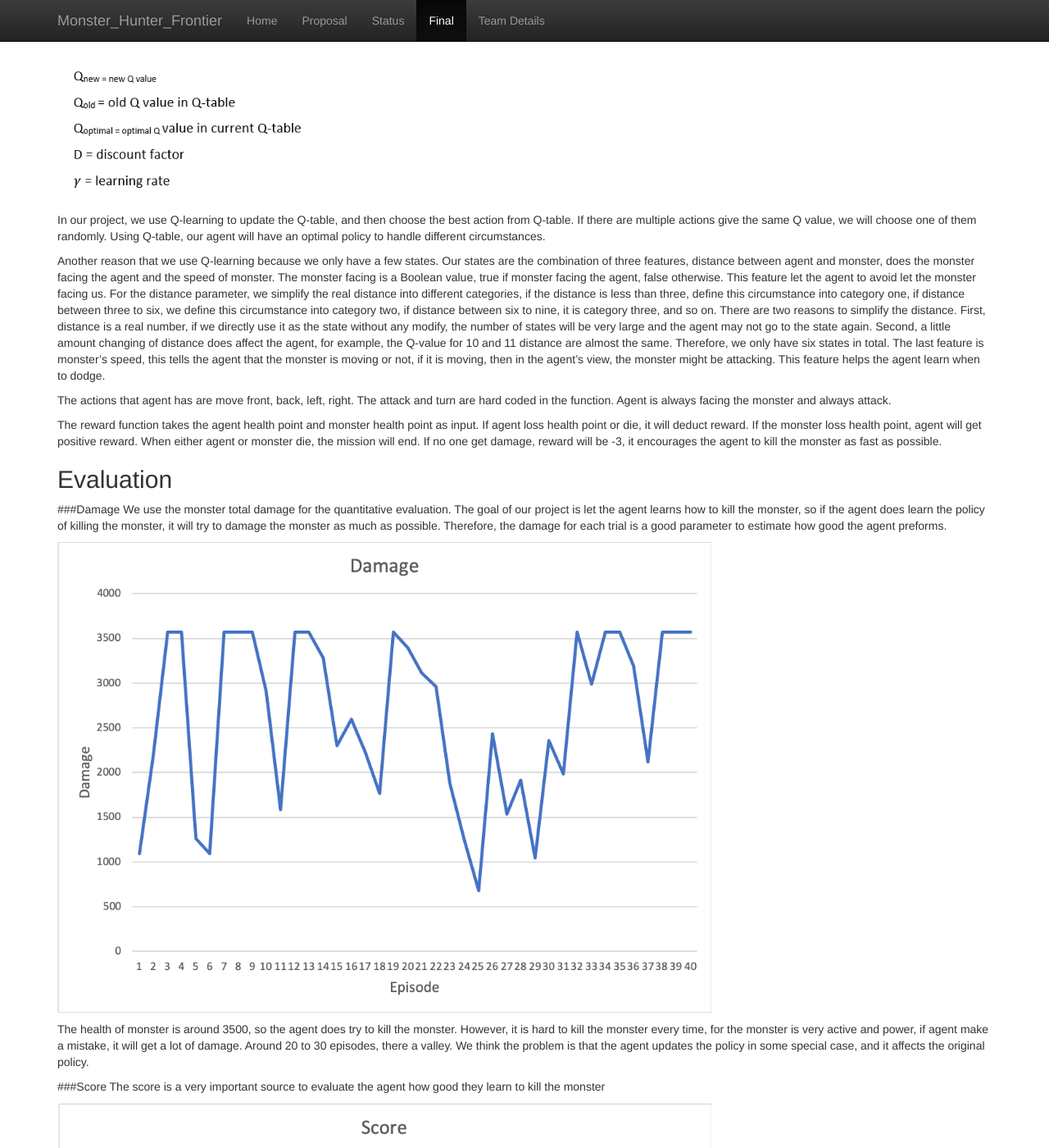
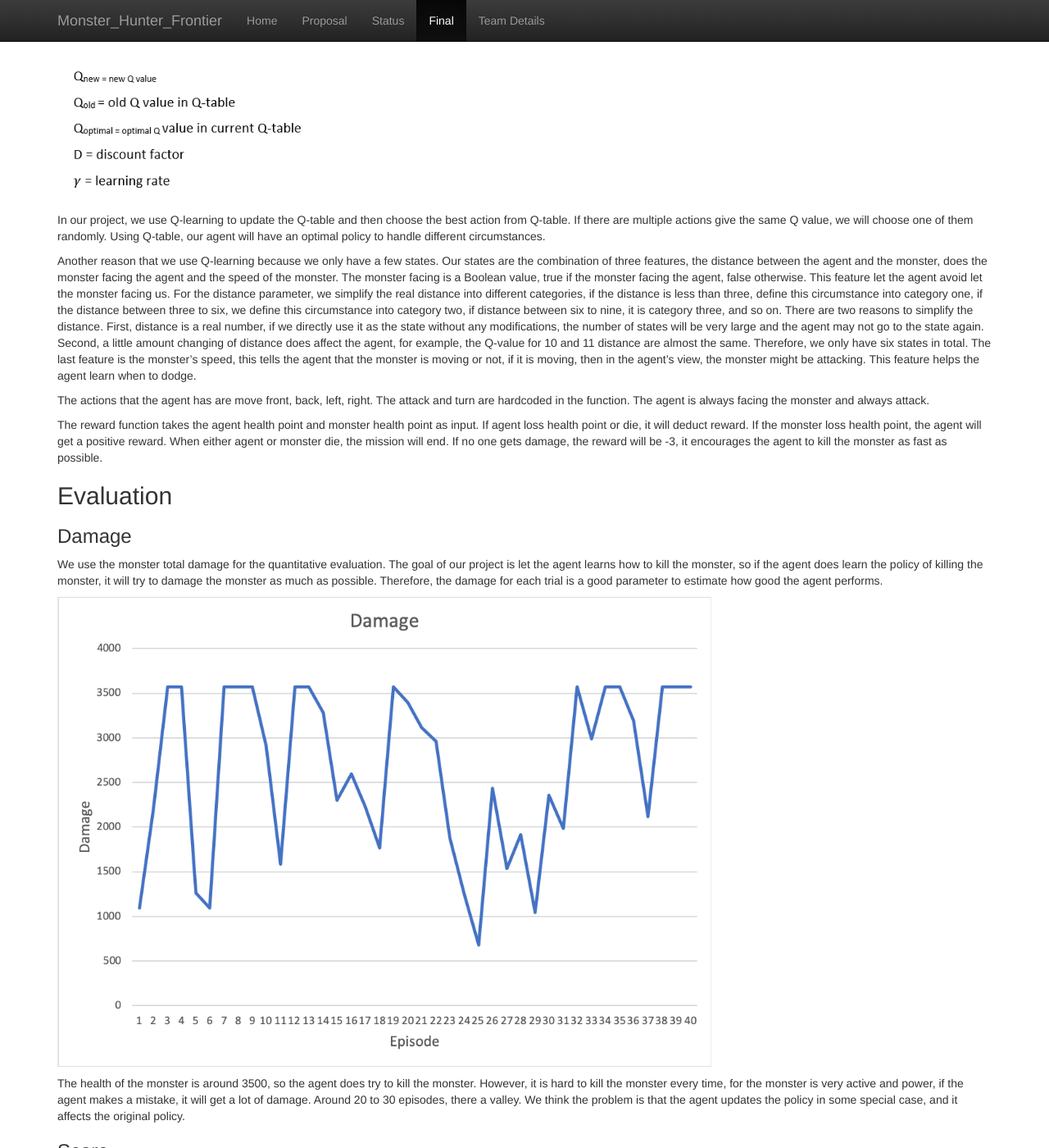
Before and after one commit to zihuazhang337/Group-25, a Jekyll site: the page built from docs/final.md, in a window 1280 px wide and 1400 px high, scrolled down 1327 px. Shown: the whole window at 82% size. Built offline with Jekyll 4.4.1, drawn with Linux system fonts in a browser that asks for light colours; some of the changed text lies outside the part shown.

Commit message:
Update final.md

```diff
--- a/docs/final.md
+++ b/docs/final.md
@@ -23,37 +23,37 @@
 
 ![](/final_png/Q1.png){:height="40%" width="40%"}
 
-In our project, we use Q-learning to update the Q-table, and then choose the best action from Q-table. If there are multiple actions give the same Q value, we will choose one of them randomly. Using Q-table, our agent will have an optimal policy to handle different circumstances.
+In our project, we use Q-learning to update the Q-table and then choose the best action from Q-table. If there are multiple actions give the same Q value, we will choose one of them randomly. Using Q-table, our agent will have an optimal policy to handle different circumstances.
 
-Another reason that we use Q-learning because we only have a few states. Our states are the combination of three features, distance between agent and monster, does the monster facing the agent and the speed of monster. The monster facing is a Boolean value, true if monster facing the agent, false otherwise. This feature let the agent to avoid let the monster facing us. For the distance parameter, we simplify the real distance into different categories, if the distance is less than three, define this circumstance into category one, if distance between three to six, we define this circumstance into category two, if distance between six to nine, it is category three, and so on. There are two reasons to simplify the distance. First, distance is a real number, if we directly use it as the state without any modify, the number of states will be very large and the agent may not go to the state again. Second, a little amount changing of distance does affect the agent, for example, the Q-value for 10 and 11 distance are almost the same. Therefore, we only have six states in total. The last feature is monster’s speed, this tells the agent that the monster is moving or not, if it is moving, then in the agent’s view, the monster might be attacking. This feature helps the agent learn when to dodge.
+Another reason that we use Q-learning because we only have a few states. Our states are the combination of three features, the distance between the agent and the monster,  does the monster facing the agent and the speed of the monster. The monster facing is a Boolean value, true if the monster facing the agent, false otherwise. This feature let the agent avoid let the monster facing us. For the distance parameter, we simplify the real distance into different categories, if the distance is less than three, define this circumstance into category one, if the distance between three to six, we define this circumstance into category two, if distance between six to nine, it is category three, and so on. There are two reasons to simplify the distance. First, distance is a real number, if we directly use it as the state without any modifications, the number of states will be very large and the agent may not go to the state again. Second, a little amount changing of distance does affect the agent, for example, the Q-value for 10 and 11 distance are almost the same. Therefore, we only have six states in total. The last feature is the monster’s speed, this tells the agent that the monster is moving or not, if it is moving, then in the agent’s view, the monster might be attacking. This feature helps the agent learn when to dodge.
 
-The actions that agent has are move front, back, left, right. The attack and turn are hard coded in the function. Agent is always facing the monster and always attack.
+The actions that the agent has are move front, back, left, right. The attack and turn are hardcoded in the function. The agent is always facing the monster and always attack.
 
-The reward function takes the agent health point and monster health point as input. If agent loss health point or die, it will deduct reward. If the monster loss health point, agent will get positive reward. When either agent or monster die, the mission will end. If no one get damage, reward will be -3, it encourages the agent to kill the monster as fast as possible.
+The reward function takes the agent health point and monster health point as input. If agent loss health point or die, it will deduct reward. If the monster loss health point, the agent will get a positive reward. When either agent or monster die, the mission will end. If no one gets damage, the reward will be -3, it encourages the agent to kill the monster as fast as possible.
 
 
 ## Evaluation
-###Damage
-We use the monster total damage for the quantitative evaluation. The goal of our project is let the agent learns how to kill the monster, so if the agent does learn the policy of killing the monster, it will try to damage the monster as much as possible. Therefore, the damage for each trial is a good parameter to estimate how good the agent preforms.
+### Damage
+We use the monster total damage for the quantitative evaluation. The goal of our project is let the agent learns how to kill the monster, so if the agent does learn the policy of killing the monster, it will try to damage the monster as much as possible. Therefore, the damage for each trial is a good parameter to estimate how good the agent performs.
 
 ![](/final_png/D1.png){:height="70%" width="70%"}
 
-The health of monster is around 3500, so the agent does try to kill the monster. However, it is hard to kill the monster every time, for the monster is very active and power, if agent make a mistake, it will get a lot of damage. Around 20 to 30 episodes, there a valley. We think the problem is that the agent updates the policy in some special case, and it affects the original policy.
+The health of the monster is around 3500, so the agent does try to kill the monster. However, it is hard to kill the monster every time, for the monster is very active and power, if the agent makes a mistake, it will get a lot of damage. Around 20 to 30 episodes, there a valley. We think the problem is that the agent updates the policy in some special case, and it affects the original policy.
 
-###Score
-The score is a very important source to evaluate the agent how good they learn to kill the monster
+### Score
+The score is a very important source to evaluate the agent how good they learn to kill the monster.
 
 ![](/final_png/S1.png){:height="70%" width="70%"}
 
 The score and damage graph are similar, for the damage affect the score heavily.
 
-###Run time
-Our ultimate goal is let the agent to kill the monster as fast as possible. Therefore, run time is also important.
+### Run time
+Our ultimate goal is to let the agent kill the monster as fast as possible. Therefore, the run time is also important.
 
 
 ![](/final_png/Run_Time.png){:height="70%" width="70%"}
 
-Comparing the run time and the above two graphs, we can see that when the scores are low, the run time is also longer. If the agent requires a longer time, it usually in some new circumstances, so it takes some random action and wastes time. Because the agent does not know how to do, it is easily got kill be the monster and cause lower score.
+Comparing the run time and the above two graphs, we can see that when the scores are low, the run time is also longer. If the agent requires longer time, it usually in some new circumstances, so it takes some random action and wastes time. Because the agent does not know how to do, it is easily got kill be the monster and cause a lower score.
 
 
 
```
